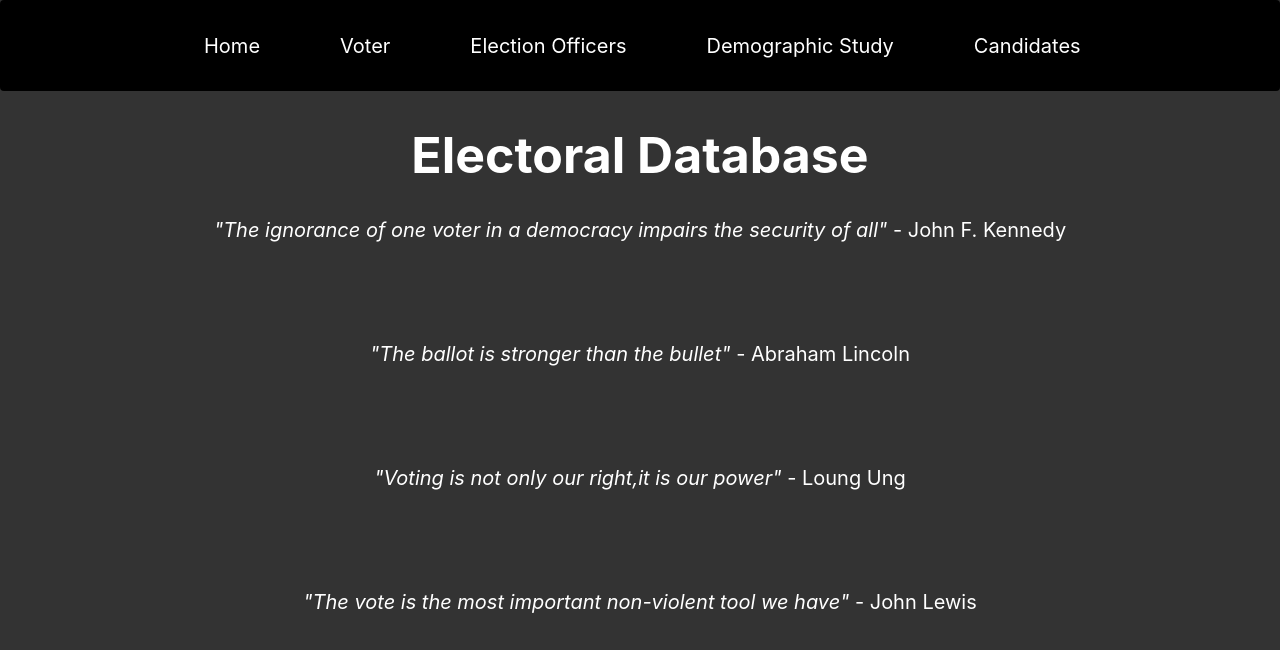
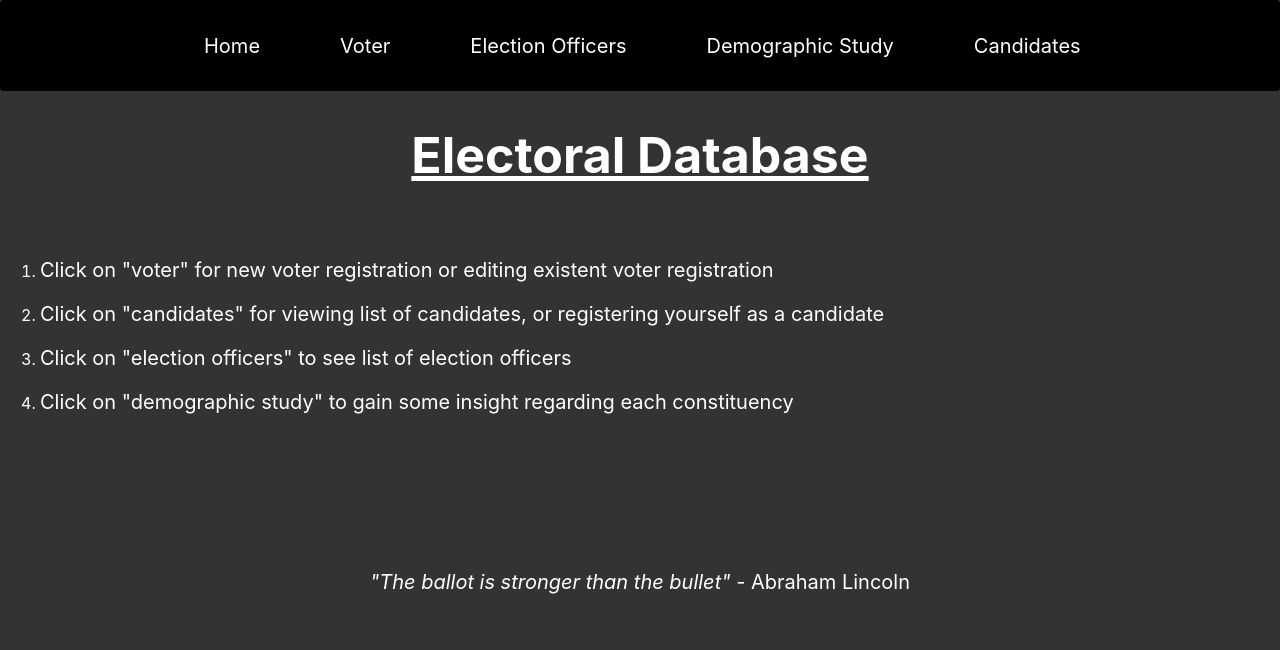
Before and after one commit to Amogh24/election_dbms, a React (Create React App) app in the folder client/front/: page / in a window 1280 px wide. Shown: the top 650 px of the page. Built offline with nearby package versions, Linux system fonts and the light colour scheme.

Commit message:
changes to home page

```diff
--- a/client/front/src/nav.js
+++ b/client/front/src/nav.js
@@ -11,7 +11,8 @@ const linkStyle={
 {
     return(
 
-        <div><h1 className="heading">Electoral Database</h1>
+        <div><h1 className="heading"><u>Electoral Database</u></h1>
+        <br/>
       <div className="nav">
 
       {/* <ul className="list">
@@ -31,13 +32,18 @@ const linkStyle={
 
       </ul>
        */}
-        <p style={{color:"white",fontSize:"20px"}}><i>"The ignorance of one voter in a democracy impairs the security of all"</i> - John F. Kennedy</p>
-     <br/><br/><br/>
+        <ol>
+        <li style={{textAlign:"left",color:"white"}}><p style={{color:"white",fontSize:"20px"}}> Click on "voter" for new voter registration or editing existent voter registration</p></li>
+
+     <li style={{textAlign:"left",color:"white"}}><p style={{color:"white",fontSize:"20px"}}> Click on "candidates" for viewing list of candidates, or registering yourself as a candidate</p></li>
+
+     <li style={{textAlign:"left",color:"white"}}><p style={{color:"white",fontSize:"20px"}}> Click on "election officers" to see list of election officers</p></li>
+
+     <li style={{textAlign:"left",color:"white"}}><p style={{color:"white",fontSize:"20px"}}> Click on "demographic study" to gain some insight regarding each constituency</p></li>
+     <br/>
+     </ol>
+     <br/><br/><br/><br/>
      <p style={{color:"white",fontSize:"20px"}}><i>"The ballot is stronger than the bullet"</i> - Abraham Lincoln</p>
-     <br/><br/><br/>
-     <p style={{color:"white",fontSize:"20px"}}><i>"Voting is not only our right,it is our power"</i> - Loung Ung</p>
-     <br/><br/><br/>
-     <p style={{color:"white",fontSize:"20px"}}><i>"The vote is the most important non-violent tool we have"</i> - John Lewis</p>
       </div>
       </div>
     );
```
